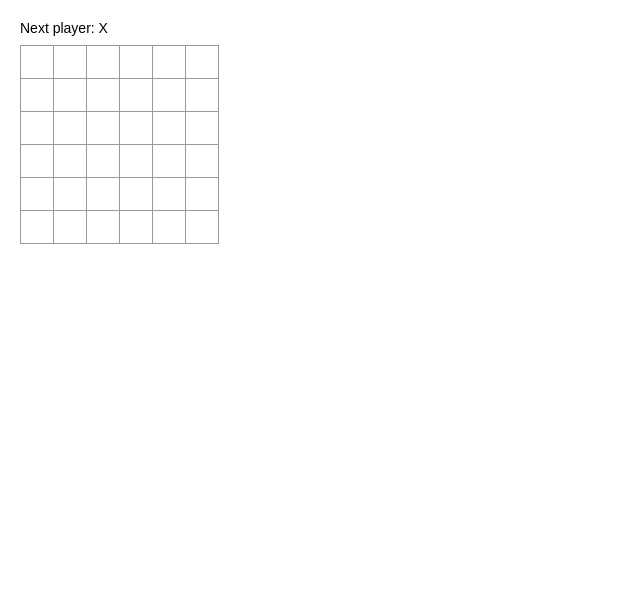
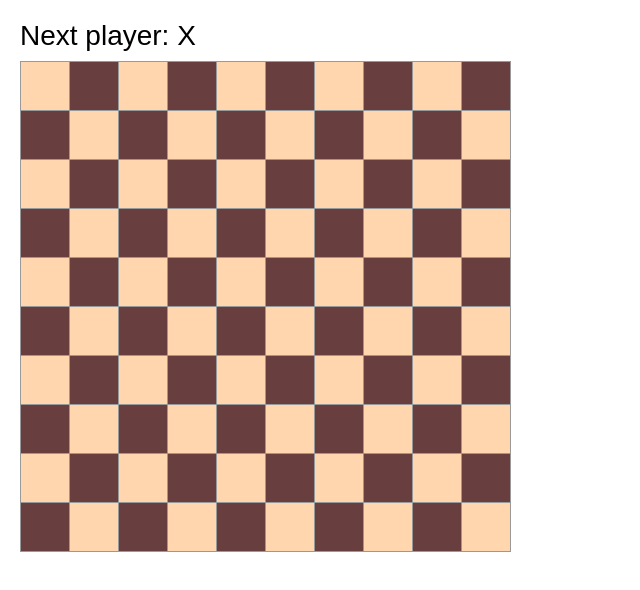
Before and after one commit to kubuseg/checkers, a React (Create React App) app: page / in a window 1280 px wide. Shown: the top 590 px of the page, without its empty margins (0-640 px from the left). Built offline with nearby package versions, Linux system fonts and the light colour scheme.

Commit message:
Updated board look and fixed types in code

```diff
--- a/src/App.tsx
+++ b/src/App.tsx
@@ -2,24 +2,31 @@ import React, { useEffect, useState } from 'react';
 import './App.css';
 import init, { add } from "rust-wasm-lib";
 
-function Square(props: { onClick: React.MouseEventHandler<HTMLButtonElement>; value: number; }) {
+function Square(props: { onClick: React.MouseEventHandler<HTMLButtonElement>;
+                         value: string; color:string; })
+{
   return (
-    <button className="square" onClick={props.onClick}>
+    <button className="square" style={{ backgroundColor: props.color}} onClick={props.onClick}>
       {props.value}
     </button>
   );
 }
 
-class Board extends React.Component<any, any> {
-  constructor(props : any) {
+interface IBoardState {
+  squares: string[];
+  xIsNext: boolean;
+}
+
+class Board extends React.Component<{}, IBoardState> {
+  constructor(props : IBoardState) {
     super(props);
     this.state = {
-      squares: Array(9).fill(null),
+      squares: Array(100).fill(null),
       xIsNext: true,
     };
   }
 
-  handleClick(i : number) {
+  handleClick(i:number) {
     const squares = this.state.squares.slice();
     if (calculateWinner(squares) || squares[i]) {
       return;
@@ -33,10 +40,12 @@ class Board extends React.Component<any, any> {
 
 
   renderSquare(i: number) {
+    const backgroundColor = [1, 3, 5, 7, 9].includes(Math.abs(i%10-Math.floor(i/10))%11) ? "#693e3e" : "#ffd6ae";
     return (
       <Square
         value={this.state.squares[i]}
         onClick={() => this.handleClick(i)}
+        color={backgroundColor}
       />
     );
   }
@@ -50,23 +59,28 @@ class Board extends React.Component<any, any> {
       status = 'Next player: ' + (this.state.xIsNext ? 'X' : 'O');
     }
 
-    const rows = [];
-    for (let i = 0; i < 36; i+=6) {
-      rows.push(
-        <div className="board-row">
-          {this.renderSquare(i)}
-          {this.renderSquare(i+1)}
-          {this.renderSquare(i+2)}
-          {this.renderSquare(i+3)}
-          {this.renderSquare(i+4)}
-          {this.renderSquare(i+5)}
-        </div>
-      );
+    const board = [];
+    for(let i = 0; i < 10; i++){
+      const squareRows = [];
+      for(let j = 0; j < 10; j++){
+        const backgroundColor = [1, 3, 5, 7, 9].includes(Math.abs(j-i)%11) ? "#693e3e" : "#ffd6ae";
+        squareRows.push(
+          <Square
+          value={this.state.squares[i*10+j]}
+          onClick={() => this.handleClick(i*10+j)}
+          color={backgroundColor}
+        />
+        );
+      }
+      board.push(<div className="board-row">{squareRows}</div>)
     }
+
     return (
       <div>
         <div className="status">{status}</div>
-        <tbody>{rows}</tbody>
+        <div>
+          {board}
+        </div>
       </div>
     );
   }
@@ -90,6 +104,6 @@ class Game extends React.Component {
 
 export default Game;
 
-function calculateWinner(squares: any[]) {
+function calculateWinner(squares: string[]) {
   return null;
 }
--- a/src/index.css
+++ b/src/index.css
@@ -1,5 +1,5 @@
 body {
-  font: 14px "Century Gothic", Futura, sans-serif;
+  font: 28px "Century Gothic", Futura, sans-serif;
   margin: 20px;
 }
 
@@ -23,13 +23,13 @@ ol, ul {
   float: left;
   font-size: 24px;
   font-weight: bold;
-  line-height: 34px;
-  height: 34px;
+  line-height: 50px;
+  height: 50px;
   margin-right: -1px;
   margin-top: -1px;
   padding: 0;
   text-align: center;
-  width: 34px;
+  width: 50px;
 }
 
 .square:focus {
```
Also changed, not shown: 1 other file (tests, documents, lock files or other folders).
